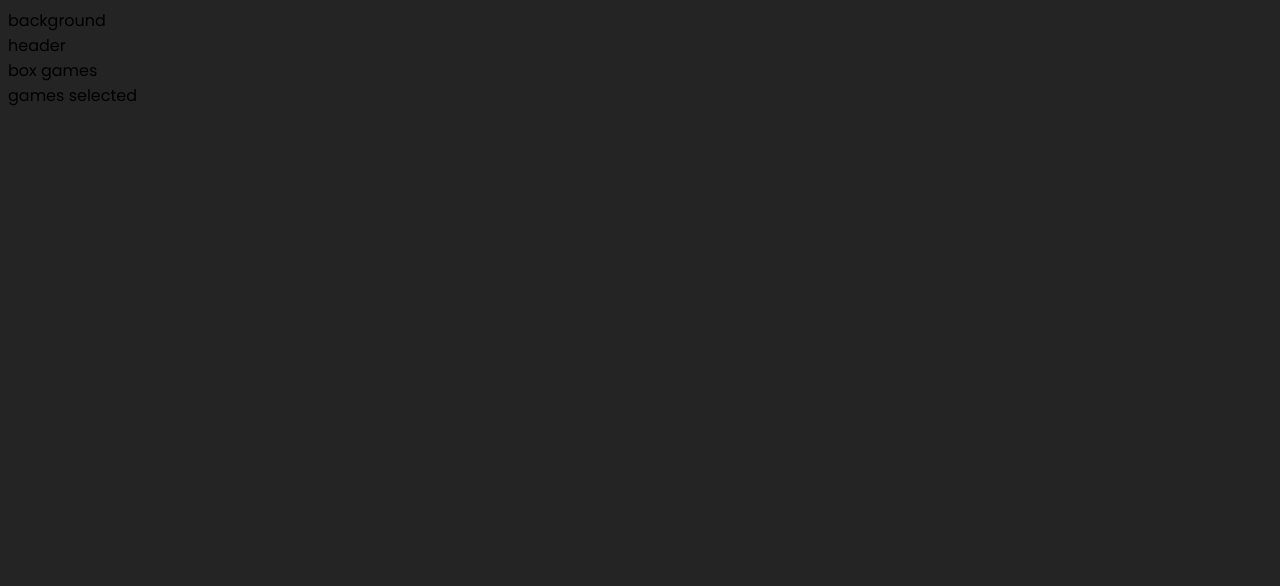
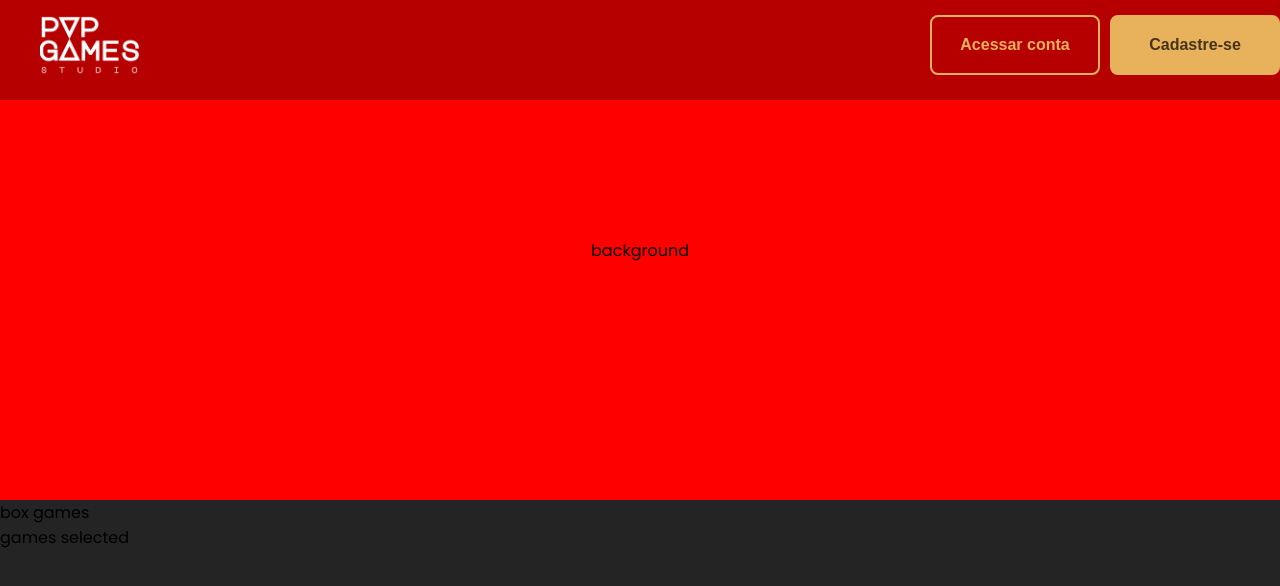
Before and after one commit to jpdicarvalho/UK-TECH-Challenge, a React (Vite) app: page / in a window 1280 px wide. Shown: the top 586 px of the page. Built offline with nearby package versions, Linux system fonts and the light colour scheme.

Commit message:
feat: header of GetStarted

```diff
--- /dev/null
+++ b/src/GetStarted.css
@@ -0,0 +1,50 @@
+.section__background__img{
+  background: red;
+  display: flex;
+  justify-content: center;
+  align-items: center;
+  height: 500px;
+}
+.section__header{
+  position: fixed;
+  display: flex;
+  justify-content: space-between;
+  top: 0;
+  left: 0;
+  right: 0;
+  background: rgba(0, 0, 0, 0.286);
+  color: aliceblue;
+  height: 100px;
+  padding-top: 15px;
+  padding-left: 40px;
+}
+.box__logo{
+  height: 60px;
+  width: 100px;
+  object-fit: cover;
+}
+.inner__logo{
+  height: 100%;
+  width: 100%;
+}
+.box__btns{
+  display: flex;
+  justify-content: space-between;
+  width: 350px;
+}
+.inner__btn{
+  height: 60px;
+  width: 170px;
+  background: transparent;
+  border-radius: 8px;
+  border: 2px solid #E8B15B;
+  font-weight: 600;
+  color: #E8B15B;
+  font-size: 16px;
+  transition: 0.5s;
+}
+.btn__active{
+  background: #E8B15B;
+  color: #000000b2;
+  transition: 0.5s;
+}
--- a/src/GetStarted.jsx
+++ b/src/GetStarted.jsx
@@ -1,16 +1,37 @@
+
+import { useState } from "react"
+import Logo from "../src/assets/logo.png"
+
+import './GetStarted.css'
+
 function GetStarted() {
+    const [isBtnSelected, setIsBtnSelected] = useState(false)
 
     return (
       <>
-        <div>
-          <div className="section__background__img">background</div>
-         <div className="section__header">header</div>
+         <div className="section__background__img">background</div>
+         <div className="section__header">
+            <div className="box__logo">
+              <img src={Logo}  className="inner__logo" alt="" />
+            </div>
+            <div className="box__btns">
+              <button
+                className={`inner__btn ${isBtnSelected ? 'btn__active':''}`}
+                onClick={()=> setIsBtnSelected(true)}>
+                  Acessar conta
+              </button>
+
+              <button
+                className={`inner__btn ${isBtnSelected ? '':'btn__active'}`}
+                onClick={()=> setIsBtnSelected(false)}>
+                  Cadastre-se
+                </button>
+            </div>
+         </div>
          <div className="section__featured__games">
             <div className="box__games">box games</div>
             <div className="box__games__selected">games selected</div>
          </div>
-        </div>
-
       </>
     )
   }
--- a/src/index.css
+++ b/src/index.css
@@ -1,10 +1,10 @@
 @import url('https://fonts.googleapis.com/css2?family=Poppins:ital,wght@0,100;0,200;0,300;0,400;0,500;0,600;0,700;0,800;0,900;1,100;1,200;1,300;1,400;1,500;1,600;1,700;1,800;1,900&display=swap');
-
-:root {
+*{
   margin: 0;
   padding: 0;
   box-sizing: border-box;
-
+}
+:root {
   font-family: "Poppins", sans-serif;
   background-color: #242424;
 }
```
Also changed, not shown: src/assets/logo.png (added).
